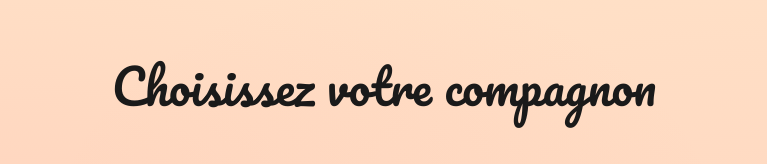
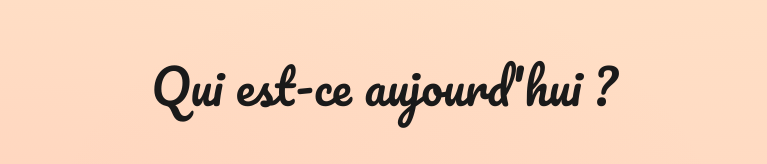
Before and after one commit to laebernard/PawCare, an Angular app in the folder front/: page /select-profile in a window 1280 px wide. Shown: the part 221-385 px from the top of the page, without its empty margins (256-1023 px from the left). Built offline with nearby package versions, Linux system fonts and the light colour scheme.

Commit message:
chore: wip

```diff
--- a/front/src/app/pages/animal-profile-selector-page/animal-profile-selector-page.component.html
+++ b/front/src/app/pages/animal-profile-selector-page/animal-profile-selector-page.component.html
@@ -1,6 +1,6 @@
 <div class="profile-selector-page">
   <div class="profile-selector-content">
-    <ds-title level="h1" text="Choisissez votre compagnon"></ds-title>
+    <ds-title level="h1" text="Qui est-ce aujourd'hui ?"></ds-title>
 
     <div class="profiles-grid">
       @for (profile of profiles; track profile.id) {
```
Also changed, not shown: 1 other file (tests, documents, lock files or other folders).
